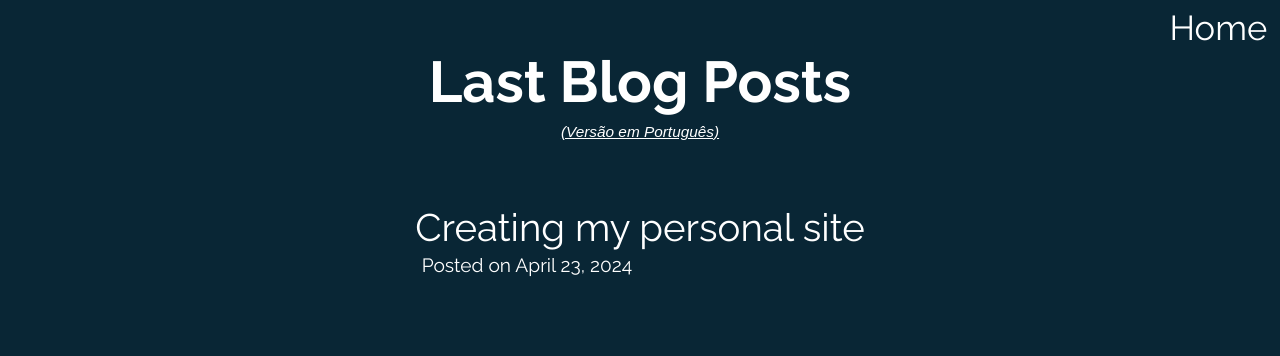
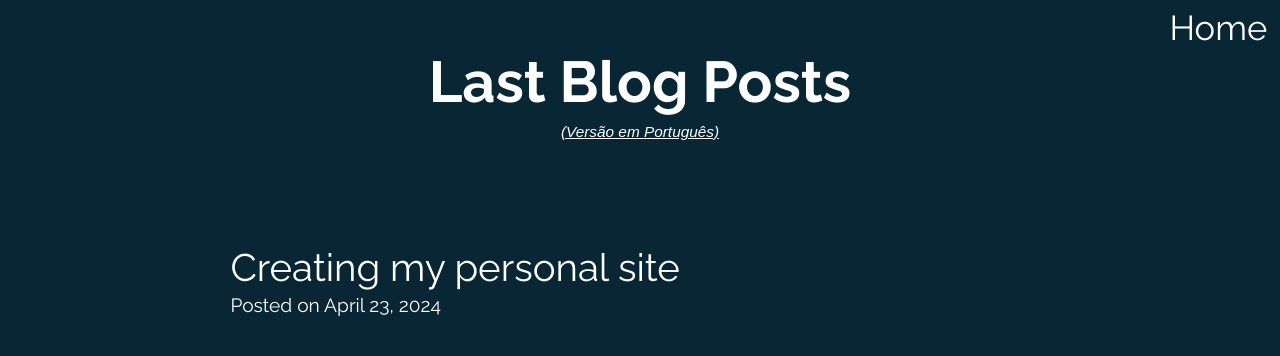
Before and after one commit to JhonattasFerreira/my-site, a Next.js app: page /blog in a window 1280 px wide. Shown: the top 356 px of the page. Built offline with nearby package versions, Linux system fonts and the light colour scheme; a web font is replaced by a local one.

Commit message:
adjust list blog style

```diff
--- a/pages/blog/blog.module.css
+++ b/pages/blog/blog.module.css
@@ -42,14 +42,14 @@
 }
 
 .listBlogPosts {
-  padding-top: 3vh;
+  padding-top: 9vh;
   display: flex;
   flex-direction: column;
-  margin: 0 auto;
+  margin: 0 3vw;
 }
 
 .blogPostItem {
-  padding-bottom: 3vh;
+  padding-bottom: 5vh;
 }
 
 .blogPostItem a {
@@ -71,7 +71,12 @@
   }
 
   .listBlogPosts {
-    padding-top: 4vh;
+    padding-top: 9vh;
+    margin: 0 6vw;
+  }
+
+  .blogPostItem {
+    padding-bottom: 8vh;
   }
 
   .blogPostItem a {
@@ -79,9 +84,8 @@
   }
 
   .postDate {
-    font-size: 2.3vw;
+    font-size: 2.1vw;
     padding-top: 1vh;
-    padding-left: 1vw;
   }
 
   .button em {
@@ -95,7 +99,12 @@
   }
 
   .listBlogPosts {
-    padding-top: 8vh;
+    padding-top: 13vh;
+    margin: 0 15vw;
+  }
+
+  .blogPostItem {
+    padding-bottom: 8vh;
   }
 
   .blogPostItem a {
@@ -105,11 +114,6 @@
   .postDate {
     font-size: 1.5vw;
     padding-top: 0.5vh;
-    padding-left: 0.5vw;
-  }
-
-  .blogPostItem {
-    padding-bottom: 5vh;
   }
 
   .button em {
--- a/pages/blog/index.js
+++ b/pages/blog/index.js
@@ -42,7 +42,7 @@ const Blog = () => {
           {listBlogPosts.map((post, index) => (
             <div key={`post-${index}`} className={styles.blogPostItem}>
               <Link href={post[`${language}-url`]}>
-                {truncateText(post[`${language}-title`])}
+                {post[`${language}-title`]}
               </Link>
               <div className={styles.postDate}>
                 {language === "en" ? "Posted on " : "Publicado em "}
```
